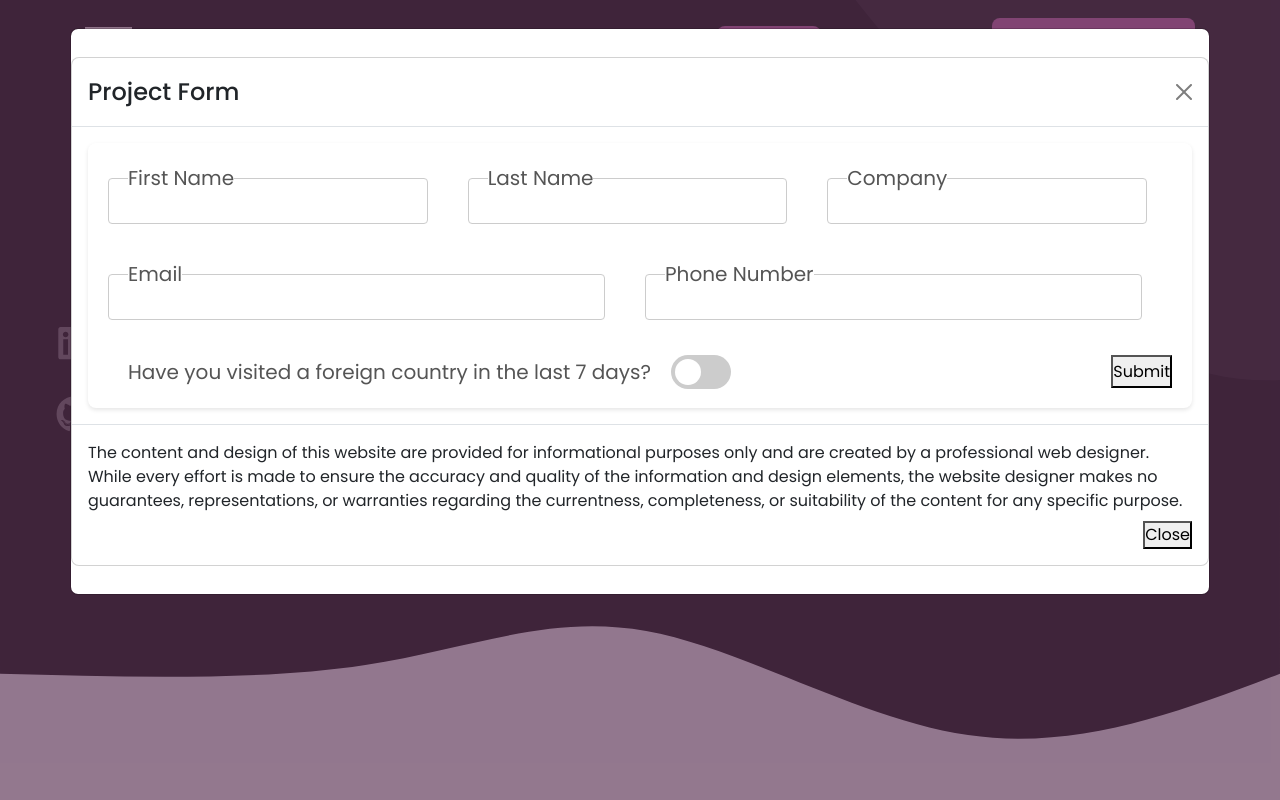
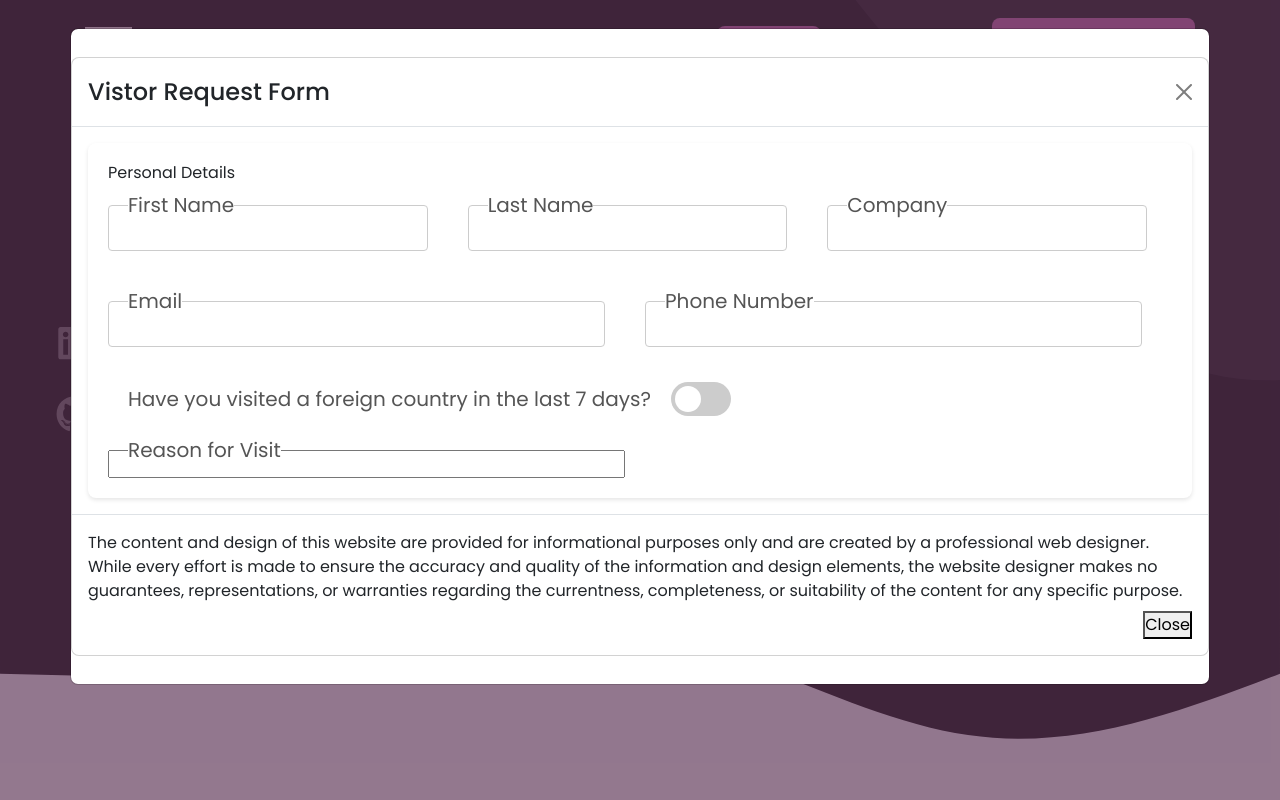
Before and after one commit to tektechnologies/craigbarkley, a React (Create React App) app: page / in a window 1280 px wide. Both pictures are taken after a click on the element "New Project Request". Shown: the top 800 px of the page. Built offline with nearby package versions, Linux system fonts and the light colour scheme.

Commit message:
move h2 lots of trys

```diff
--- a/src/App.css
+++ b/src/App.css
@@ -1,4 +1,6 @@
-
+h2{
+  display: inline-block;
+}
 
 
 .form-container {
@@ -10,7 +12,7 @@
   display: flex;
   justify-content: space-between;
   /* align-items: center; */
-  order: 2;
+  /* order: 2; */
   flex-direction: column;
 }
 
@@ -55,6 +57,7 @@ form {
   flex-basis: calc(33.333% - 15px);
 }
 
+/* -------------------------toggle--------https://codepen.io/mallendeo/pen/QWKrEL------------- */
 
 /* Hide the default checkbox */
 .toggle input {
@@ -84,7 +87,6 @@ form {
   border-radius: 50%;
   transition: transform 0.3s;
 }
-
 /* Change background color when checked */
 .toggle input:checked + .slider {
   background-color: #2196F3;
@@ -99,3 +101,4 @@ form {
   margin-left: 20px;
   margin-bottom: -10px;
 }
+/* -------------------------toggle-end-------------------- */
--- a/src/components/SelectedProjectForm/SelectedProjectForm.js
+++ b/src/components/SelectedProjectForm/SelectedProjectForm.js
@@ -40,16 +40,24 @@ const SelectedProjectForm = (props) => {
     >
       <Modal.Dialog>
         <Modal.Header closeButton>
-          <Modal.Title>Project Form</Modal.Title>
+          <Modal.Title>Vistor Request Form</Modal.Title>
         </Modal.Header>
 
         <Modal.Body>
+          <div className="grid-container">
             <div className="form-container">
+            <h2>Personal Details</h2>
               <form onSubmit={handleSubmit(onSubmit)}>
-              {/* <h2>Personal Details</h2> */}
+
+
+
                 <div className="label-input-group three-col">
                   <label htmlFor="firstName">First Name</label>
-                <input type="text" id="firstName" {...register("firstName")} />
+                  <input
+                    type="text"
+                    id="firstName"
+                    {...register("firstName")}
+                  />
                 </div>
                 <div className="label-input-group three-col">
                   <label htmlFor="lastName">Last Name</label>
@@ -63,6 +71,11 @@ const SelectedProjectForm = (props) => {
                     {...register("companyName")}
                   />
                 </div>
+
+
+
+
+
                 <div className="label-input-group">
                   <label htmlFor="emailAddress">Email</label>
                   <input
@@ -80,6 +93,12 @@ const SelectedProjectForm = (props) => {
                   />
                 </div>
 
+
+
+
+
+
+
                 <label htmlFor="visitForeignCountry" className="toggle">
                   Have you visited a foreign country in the last 7 days?
                   <input
@@ -91,14 +110,29 @@ const SelectedProjectForm = (props) => {
                 </label>
 
                 <hr />
+                <div className="label-input-group">
                   {/* <h2>Visit Reason</h2> */}
-              {/* <label htmlFor="visitReason">Reason for Visit</label>
+
+                  <label htmlFor="visitReason">Reason for Visit</label>
                   <input
                     type="textarea"
                     id="visitReason"
                     {...register("visitReason")}
                   />
-              <hr /> */}
+                </div>
+
+
+
+
+
+
+
+
+
+
+
+
+                {/*  <hr /> */}
                 {/* <h2>Tools Details</h2> */}
                 {/* <label htmlFor="toolsRequired">Tools Required</label>
               <input
@@ -146,8 +180,9 @@ const SelectedProjectForm = (props) => {
                 <option value="onlineStore">Online Store</option>
                 <option value="logoBranding">Logo Graphics Branding</option>
               </select> */}
-              <button>Submit</button>
+                {/* <button>Submit</button> */}
               </form>
+            </div>
           </div>
           <DevTool control={control} />
         </Modal.Body>
```
Lines whose indentation alone changed are shown as unchanged.
